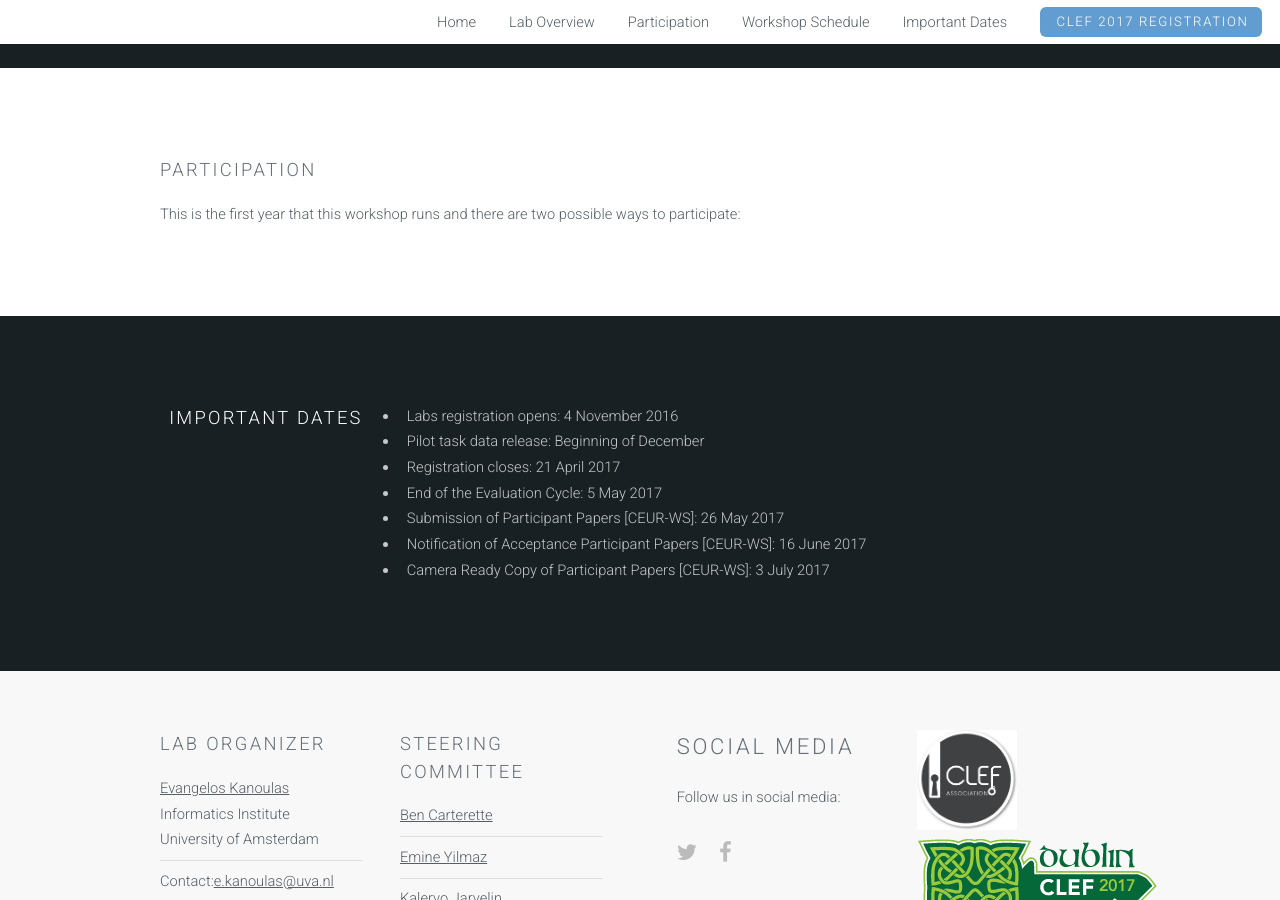
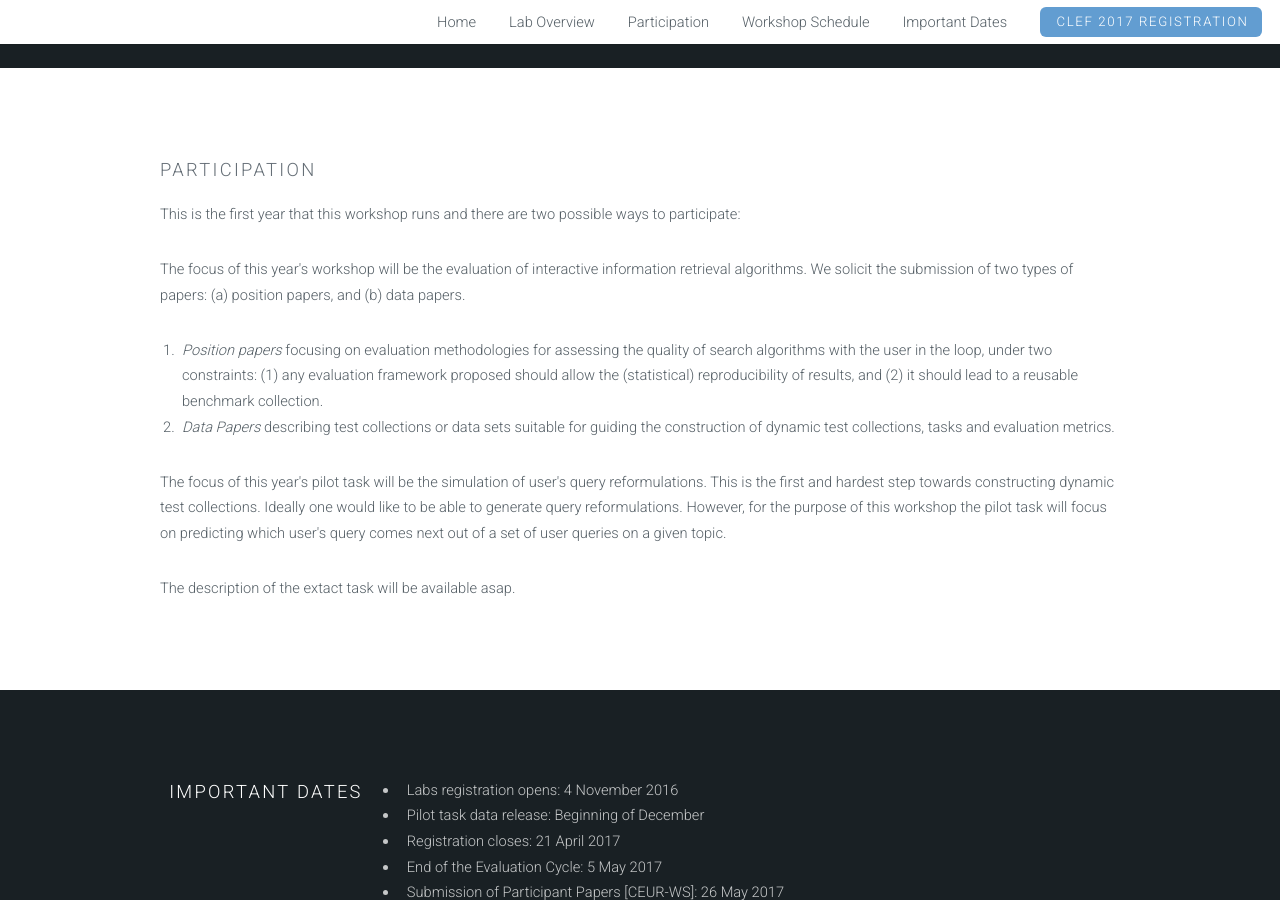
Before and after one commit to ekanou/dynamicsearch, a Jekyll site: the page built from clef-lab.html, in a window 1280 px wide and 900 px high, scrolled down 1701 px. Built offline with Jekyll 4.4.1, drawn with Linux system fonts in a browser that asks for light colours.

Commit message:
Update clef-lab.html

```diff
--- a/clef-lab.html
+++ b/clef-lab.html
@@ -52,7 +52,7 @@ layout: clef-default
 		 	<h3>Participation</h3>
                         <p>This is the first year that this workshop runs and there are two possible ways to participate:</p>
                         <div id="Submissions">
-                                <div id="Papers" class="tabcontent">
+                                <div id="Papers">
                                         <p>The focus of this year's workshop will be the evaluation of interactive information retrieval algorithms. We solicit the submission of two types of papers: (a) position papers, and (b) data papers.</p>
 					<ol>
 						<li><em>Position papers</em> focusing on evaluation methodologies for assessing the quality of search algorithms with the user in the loop, under two constraints: (1) any evaluation framework proposed should allow the (statistical) reproducibility of results, and (2) it should lead to a reusable benchmark collection.</li>
@@ -60,7 +60,7 @@ layout: clef-default
 					</ol>
 				</div>
 
-                                <div id="Pilot Task" class="tabcontent">
+                                <div id="Pilot Task">
 					<p>The focus of this year's pilot task will be the simulation of user's query reformulations. This is the first and hardest step towards constructing dynamic test collections. Ideally one would like to be able to generate query reformulations. However, for the purpose of this workshop the pilot task will focus on predicting which user's query comes next out of a set of user queries on a given topic.</p>
 					<p> The description of the extact task will be available asap.</p>
 					<!---
```
